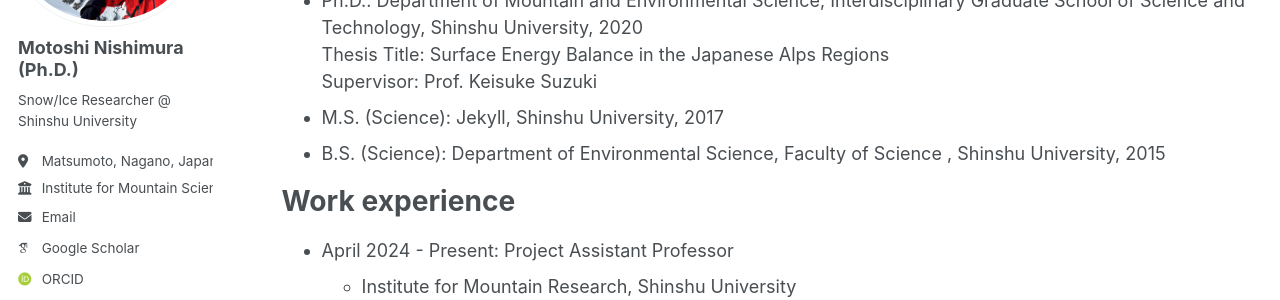
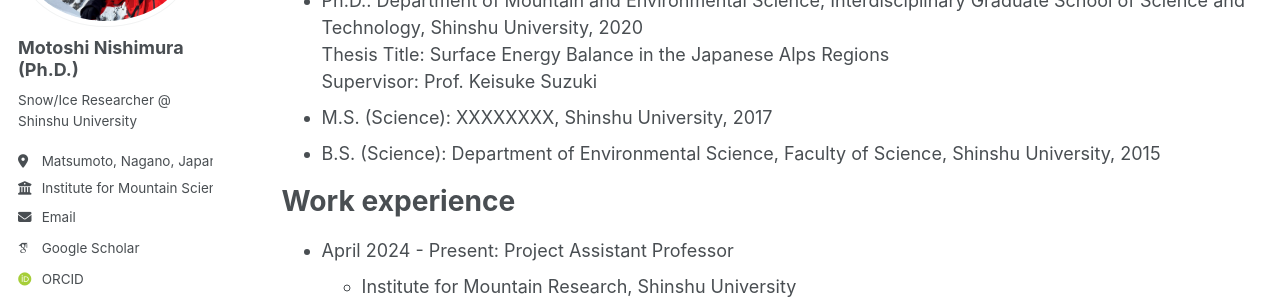
Before and after one commit to MotoshiNishimura/MotoshiNishimura.github.io, a Jekyll site: the page built from _pages/cv_en.md, in a window 1280 px wide and 900 px high. Shown: the part 206-506 px from the top of the window. Built offline with Jekyll 4.4.1, drawn with Linux system fonts in a browser that asks for light colours; some web fonts are replaced; a script bundle is joined from its source files by our own code; library files that are not in the unit come from our copies.

Commit message:
Update cv_en.md

```diff
--- a/_pages/cv_en.md
+++ b/_pages/cv_en.md
@@ -12,8 +12,8 @@
 * Ph.D.: Department of Mountain and Environmental Science, Interdisciplinary Graduate School of Science and Technology, Shinshu University, 2020<br>
   Thesis Title: Surface Energy Balance in the Japanese Alps Regions<br>
   Supervisor: Prof. Keisuke Suzuki
-* M.S. (Science): Jekyll, Shinshu University, 2017
-* B.S. (Science): Department of Environmental Science, Faculty of Science , Shinshu University, 2015
+* M.S. (Science): XXXXXXXX, Shinshu University, 2017
+* B.S. (Science): Department of Environmental Science, Faculty of Science, Shinshu University, 2015
 
 Work experience
 ======
```
